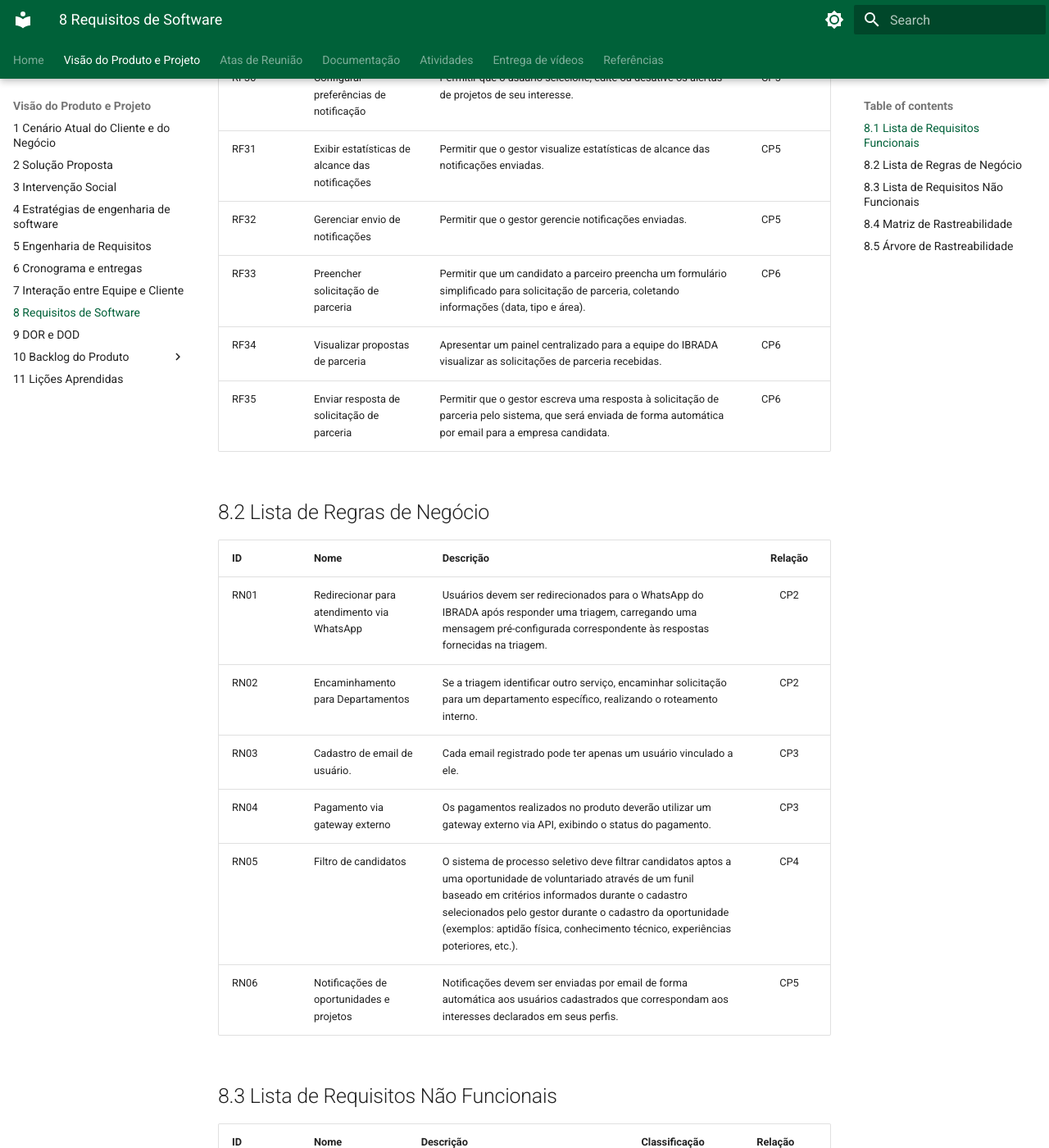
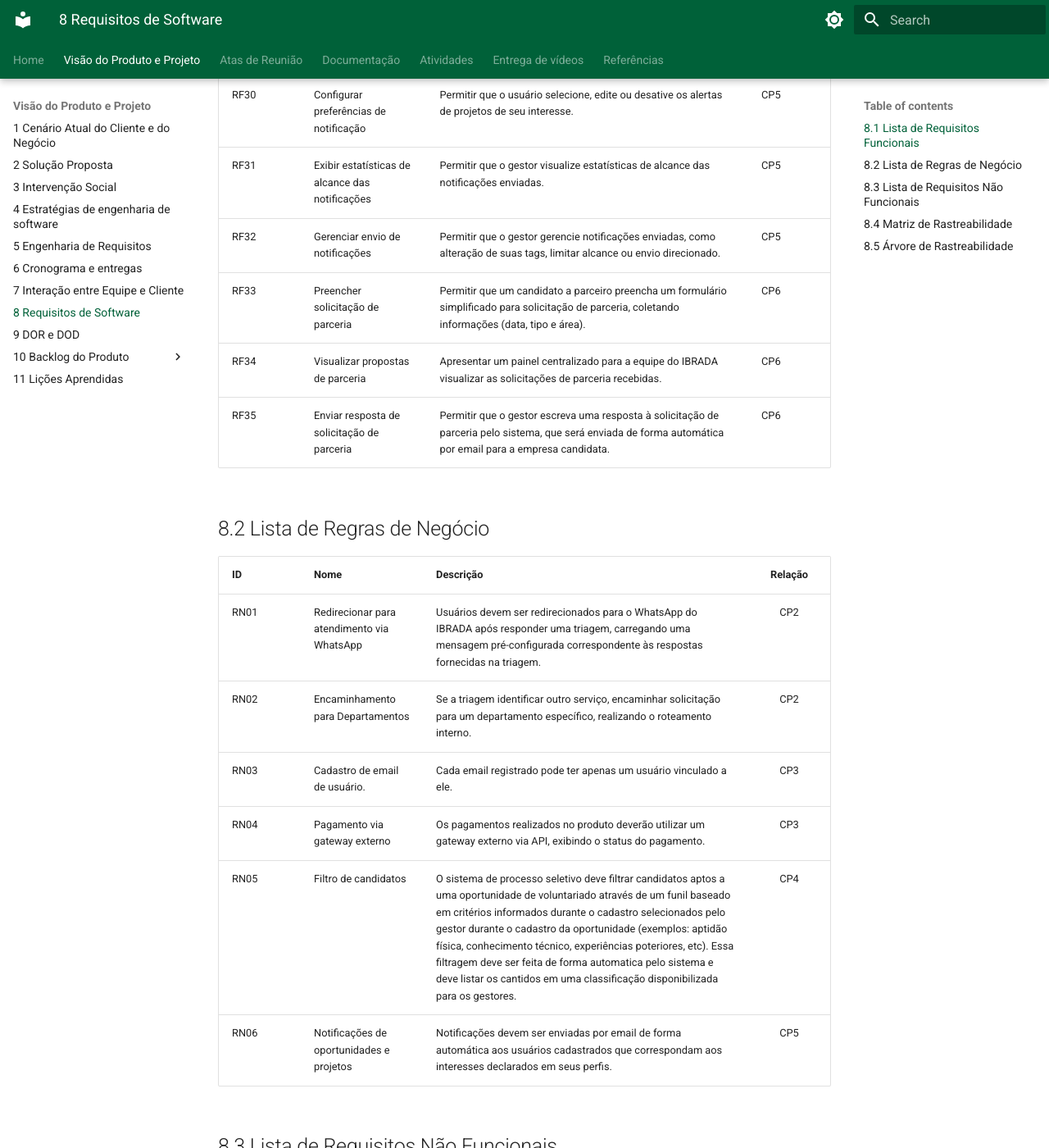
Before and after one commit to mdsreq-fga-unb/REQ-2026.2-T01-IBRADA-NET, an MkDocs documentation site: the page built from docs/documento-visao/8_requisitos.md, in a window 1280 px wide and 1400 px high, scrolled down 2578 px. Shown: the whole window at 82% size. Built offline with MkDocs 1.6.1 and Material for MkDocs 9.7.7, drawn with Linux system fonts in a browser that asks for light colours; some of the changed text lies outside the part shown.

Commit message:
Ajustes na descrição de alguns requisitos funcionais

```diff
--- a/docs/documento-visao/8_requisitos.md
+++ b/docs/documento-visao/8_requisitos.md
@@ -19,8 +19,8 @@
 | RF09 | Editar perfil de clientes | Permitir que clientes possam editar seus dados pessoais registrados em suas próprias contas. | CP3 |
 | RF10 | Realizar login de cliente | Permitir que clientes cadastrados acessem o sistema mediante validação de credenciais. | CP3 |
 | RF11 | Encerrar sessão de cliente | Permitir que clientes encerrem sua sessão ativa no sistema. | CP3 |
-| RF12 | Selecionar pacote de ecoturismo | Permitir que o cliente realize a reserva dos pacotes de ecoturismo selecionados. | CP3 |
-| RF13 | Confirmar reserva | Permitir que o cliente confirme a reserva antes do checkout. | CP3 |
+| RF12 | Reservar pacote de ecoturismo | Permitir que o cliente faça a reserva de um ou mais pacotes selecionados. | CP3 |
+| RF13 | Confirmar reserva | Permitir que o cliente verifique os dados básicos das reservas e dados do pagamento antes do checkout. | CP3 |
 | RF14 | Pagar reserva | Permitir que o cliente realize pagamento de suas reservas de pacotes de ecoturismo. | CP3 |
 | RF15 | Cadastrar experiências de ecoturismo | Permitir à equipe do IBRADA cadastrar experiências de ecoturismo no sistema. | CP3 |
 | RF16 | Editar experiências de ecoturismo | Permitir à equipe do IBRADA editar experiências de ecoturismo no sistema. | CP3 |
@@ -39,7 +39,7 @@
 | RF29 | Registrar consentimento de uso de dados | Permitir que o usuário visualize o termo de consentimento (LGPD) no momento do cadastro e o aceite explicitamente, registrando data, hora e versão do termo aceito. | CP4 |
 | RF30 | Configurar preferências de notificação | Permitir que o usuário selecione, edite ou desative os alertas de projetos de seu interesse. | CP5 |
 | RF31 | Exibir estatísticas de alcance das notificações | Permitir que o gestor visualize estatísticas de alcance das notificações enviadas. | CP5 |
-| RF32 | Gerenciar envio de notificações | Permitir que o gestor gerencie notificações enviadas. | CP5 |
+| RF32 | Gerenciar envio de notificações | Permitir que o gestor gerencie notificações enviadas, como alteração de suas tags, limitar alcance ou envio direcionado. | CP5 |
 | RF33 | Preencher solicitação de parceria | Permitir que um candidato a parceiro preencha um formulário simplificado para solicitação de parceria, coletando informações (data, tipo e área). | CP6 |
 | RF34 | Visualizar propostas de parceria | Apresentar um painel centralizado para a equipe do IBRADA visualizar as solicitações de parceria recebidas. | CP6 |
 | RF35 | Enviar resposta de solicitação de parceria | Permitir que o gestor escreva uma resposta à solicitação de parceria pelo sistema, que será enviada de forma automática por email para a empresa candidata. | CP6 |
@@ -52,7 +52,7 @@
 | RN02 | Encaminhamento para Departamentos | Se a triagem identificar outro serviço, encaminhar solicitação para um departamento específico, realizando o roteamento interno. | CP2 |
 | RN03 | Cadastro de email de usuário. | Cada email registrado pode ter apenas um usuário vinculado a ele. | CP3 |
 | RN04 | Pagamento via gateway externo | Os pagamentos realizados no produto deverão utilizar um gateway externo via API, exibindo o status do pagamento. | CP3 |
-| RN05 | Filtro de candidatos | O sistema de processo seletivo deve filtrar candidatos aptos a uma oportunidade de voluntariado através de um funil baseado em critérios informados durante o cadastro selecionados pelo gestor durante o cadastro da oportunidade (exemplos: aptidão física, conhecimento técnico, experiências poteriores, etc.). | CP4 |
+| RN05 | Filtro de candidatos | O sistema de processo seletivo deve filtrar candidatos aptos a uma oportunidade de voluntariado através de um funil baseado em critérios informados durante o cadastro selecionados pelo gestor durante o cadastro da oportunidade (exemplos: aptidão física, conhecimento técnico, experiências poteriores, etc). Essa filtragem deve ser feita de forma automatica pelo sistema e deve listar os cantidos em uma classificação disponibilizada para os gestores.  | CP4 |
 | RN06 | Notificações de oportunidades e projetos | Notificações devem ser enviadas por email de forma automática aos usuários cadastrados que correspondam aos interesses declarados em seus perfis. | CP5 |
 
 ## 8.3 Lista de Requisitos Não Funcionais
```
Also changed, not shown: docs/documento-visao/1_cenarioAtual.md (+2 -1 lines).
